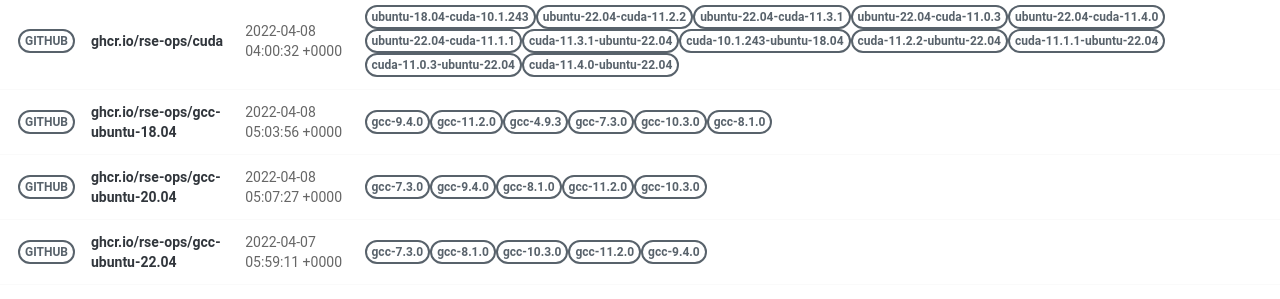
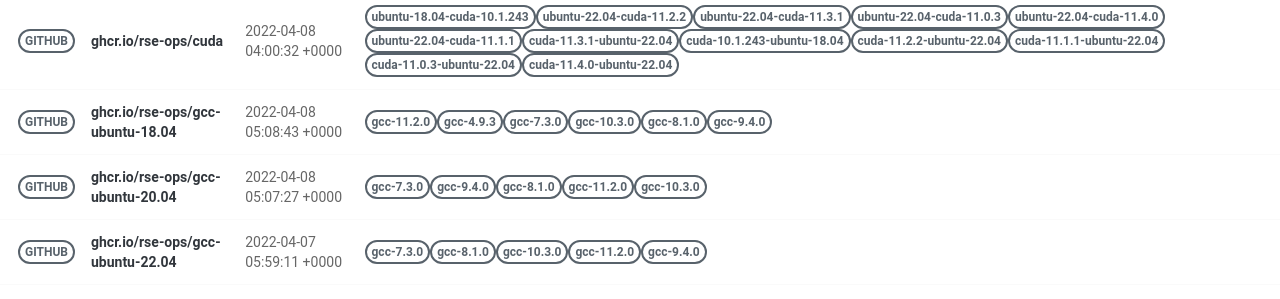
Before and after one commit to rse-ops/docker-images, a Jekyll site: the page built from pages/index.md, in a window 1280 px wide. Shown: the part 502-801 px from the top of the page. Built offline with Jekyll 4.4.1, drawn with Linux system fonts in a browser that asks for light colours; nearby versions of some CDN libraries.

Commit message:
Automated push to update library 2022-04-08

```diff
--- a/_library/ghcr.io-rse-ops-gcc-ubuntu-18.04.md
+++ b/_library/ghcr.io-rse-ops-gcc-ubuntu-18.04.md
@@ -1,14 +1,11 @@
 ---
 layout: container
 name: ghcr.io/rse-ops/gcc-ubuntu-18.04
-updated_at: 2022-04-08 05:03:56.547019
+updated_at: 2022-04-08 05:08:43.787369
 
 
 container_url: https://github.com/orgs/rse-ops/packages/container/package/gcc-ubuntu-18.04
 versions:
- - tag: gcc-9.4.0
-   dockerfile: https://github.com/rse-ops/docker-images/blob/main/ubuntu/gcc/Dockerfile
-   manifest: https://crane.ggcr.dev/manifest/ghcr.io/rse-ops/gcc-ubuntu-18.04:gcc-9.4.0
  - tag: gcc-11.2.0
    dockerfile: https://github.com/rse-ops/docker-images/blob/main/ubuntu/gcc/Dockerfile
    manifest: https://crane.ggcr.dev/manifest/ghcr.io/rse-ops/gcc-ubuntu-18.04:gcc-11.2.0
```
Also changed, not shown: other parts of _library/ghcr.io-rse-ops-gcc-ubuntu-18.04.md (+3 -0 lines).
